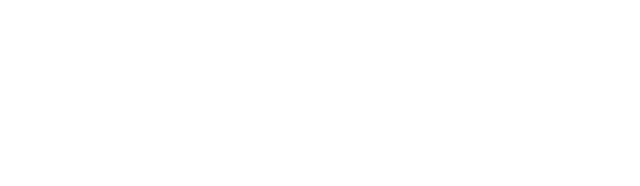
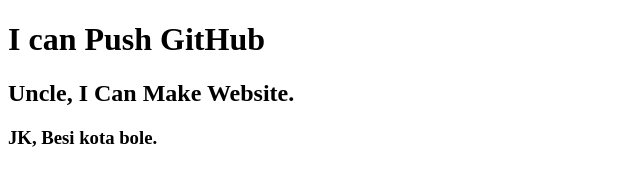
Before and after one commit to iffarurrahat/my-thred-repo, a plain HTML site: page index.htm in a window 1280 px wide. Shown: the whole page, without its empty margins (0-640 px from the left). Drawn offline with Linux system fonts and the light colour scheme.

Commit message:
added header

```diff
--- a/index.htm
+++ b/index.htm
@@ -4,9 +4,11 @@
     <meta charset="UTF-8">
     <meta http-equiv="X-UA-Compatible" content="IE=edge">
     <meta name="viewport" content="width=device-width, initial-scale=1.0">
-    <title>This is my thred repo</title>
+    <title>This is my thred repo </title>
 </head>
 <body>
-
+    <h1>I can Push GitHub</h1>
+    <h2>Uncle, I Can Make Website.</h2>
+    <h3>JK, Besi kota bole.</h3>
 </body>
 </html>
```
